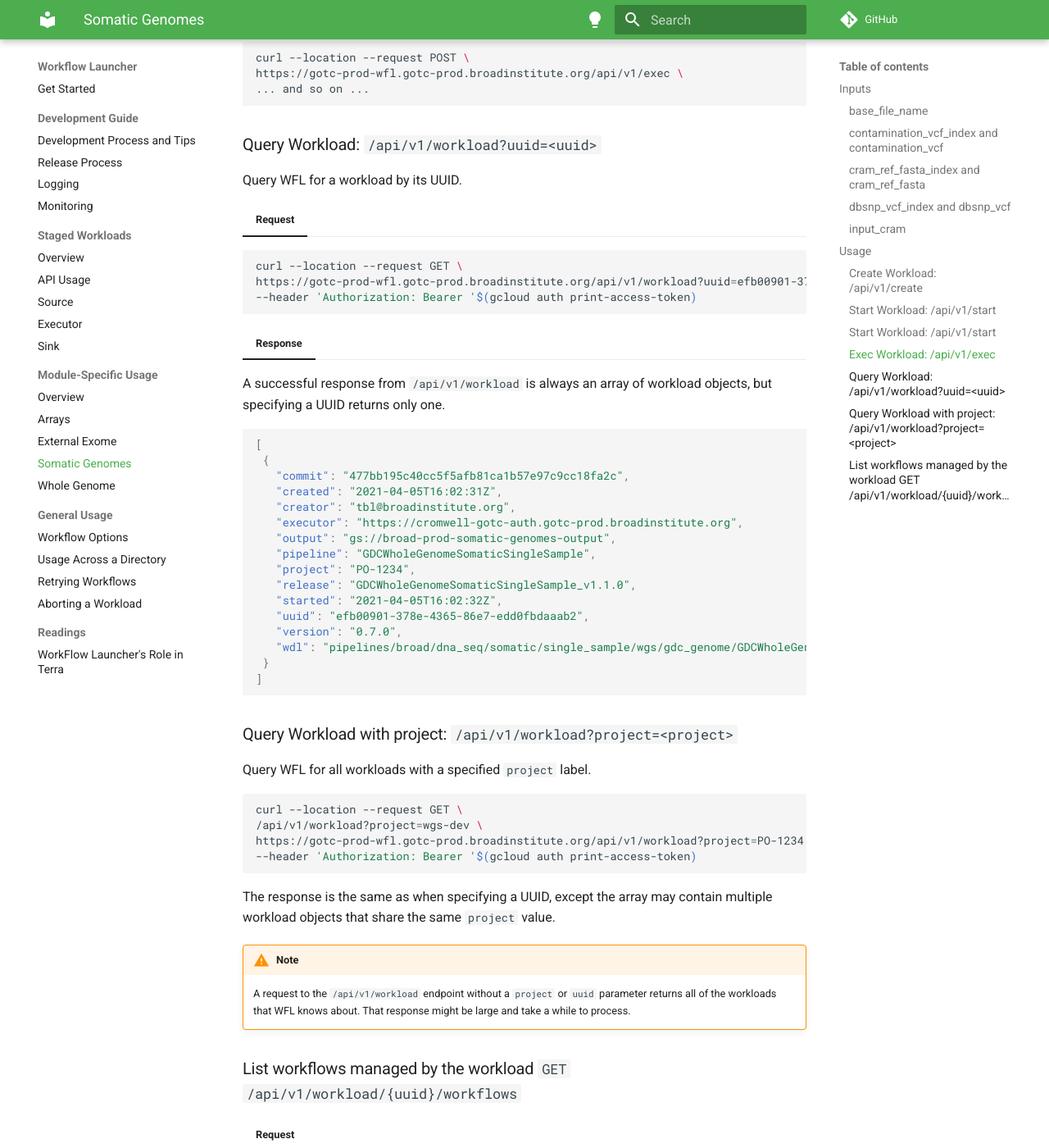
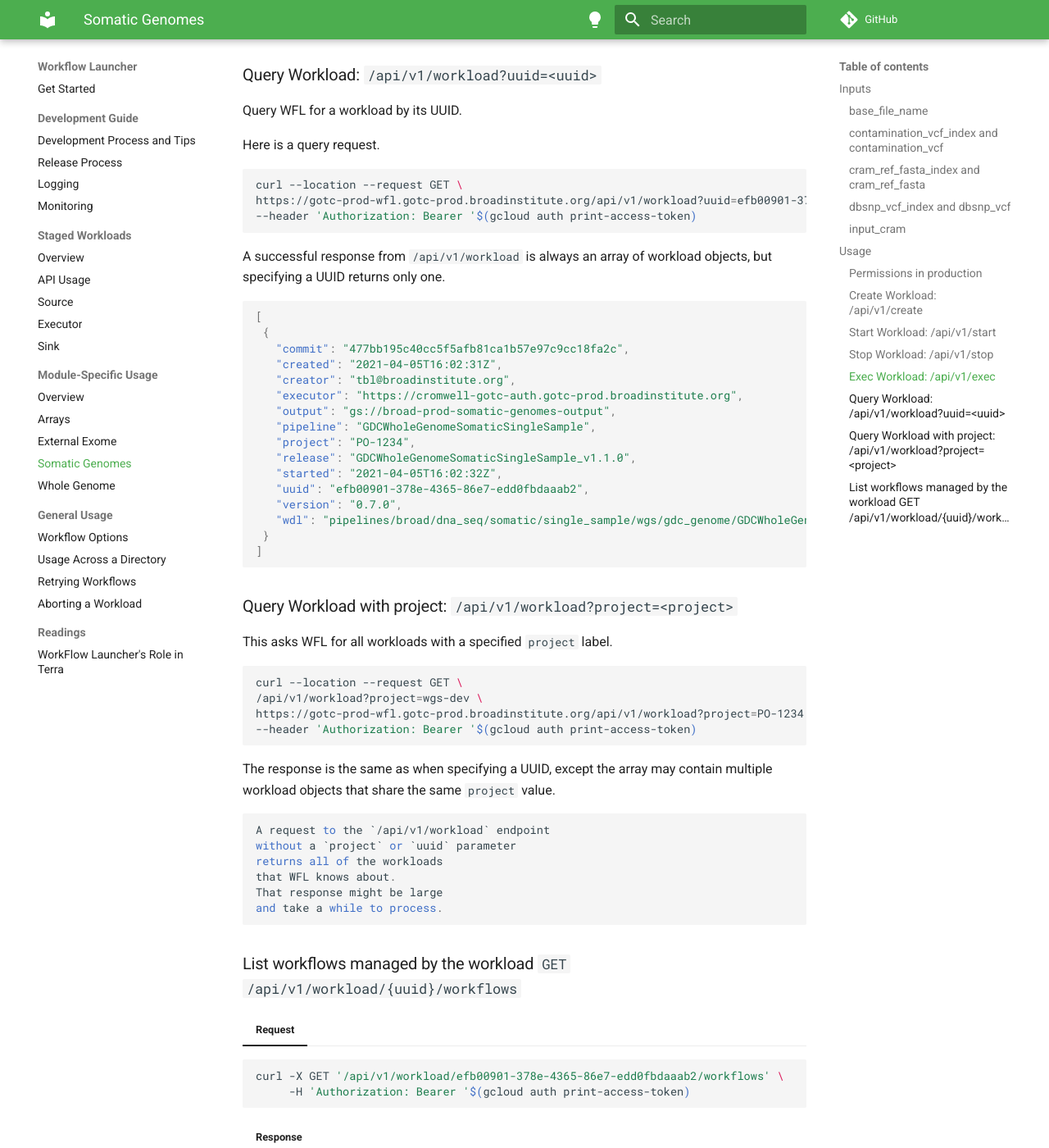
Before and after one commit to broadinstitute/wfl, an MkDocs documentation site: the page built from docs/md/modules-sg.md, in a window 1280 px wide and 1400 px high, scrolled down 4686 px. Shown: the whole window at 82% size. Built offline with MkDocs 1.6.1 and Material for MkDocs 9.7.7, drawn with Linux system fonts in a browser that asks for light colours; comment, search, counter and statistics services are not loaded; some of the changed text lies outside the part shown.

Commit message:
Fix some issues.

````diff
--- a/docs/md/modules-sg.md
+++ b/docs/md/modules-sg.md
@@ -91,18 +91,19 @@
 | POST | `/api/v1/stop`                      | Stop a running workload                                        |
 | POST | `/api/v1/exec`                      | Create and start (execute) a workload                          |
 
-???+ warning "Permissions in production"
-    External Whole Genome Reprocessing in `gotc-prod`
-    uses a set of execution projects.
-    Please refer to
-    [this page](https://github.com/broadinstitute/gotc-deploy/blob/master/deploy/gotc-prod/helm/WFL_README.md)
-    when you have questions about permissions.
+### Permissions in production
+
+External Whole Genome Reprocessing in `gotc-prod`
+uses a set of execution projects.
+Please refer to
+[this page](https://github.com/broadinstitute/gotc-deploy/blob/master/deploy/gotc-prod/helm/WFL_README.md)
+when you have questions about permissions.
 
 ### Create Workload: `/api/v1/create`
 
 Create a WFL workload running in production.
 
-=== "Request"
+Here is a `/create` request using `curl`.
 
 ```json
 curl --location --request POST \
@@ -135,7 +136,7 @@
 }'
 ```
 
-=== "Response"
+And here is a successful response to a `/create` request.
 
 ```json
 {
@@ -162,9 +163,11 @@
 
 ### Start Workload: `/api/v1/start`
 
-Start all the workflows in the workload.
+Start the workload
+by submitting all of its workflows
+to Cromwell.
 
-=== "Request"
+Here is a `/start` request using `curl`.
 
 ```bash
 curl --location --request POST \
@@ -174,7 +177,7 @@
 --data-raw '{"uuid": "efb00901-378e-4365-86e7-edd0fbdaaab2"}'
 ```
 
-=== "Response"
+A successful `/start` response looks like this.
 
 ```json
 {
@@ -193,11 +196,9 @@
 }
 ```
 
-### Start Workload: `/api/v1/start`
+### Stop Workload: `/api/v1/stop`
 
-Included for compatibility with continuous workloads.
-
-=== "Request"
+Request a workload to stop with a request like this.
 
 ```bash
 curl -X POST 'https://gotc-prod-wfl.gotc-prod.broadinstitute.org/api/v1/stop' \
@@ -206,7 +207,7 @@
      -d '{ "uuid": "efb00901-378e-4365-86e7-edd0fbdaaab2" }'
 ```
 
-=== "Response"
+A successful `/stop` request looks something like this.
 
 ```json
 {
@@ -246,15 +250,13 @@
 
 Query WFL for a workload by its UUID.
 
-=== "Request"
+Here is a query request.
 
 ```bash
 curl --location --request GET \
 https://gotc-prod-wfl.gotc-prod.broadinstitute.org/api/v1/workload?uuid=efb00901-378e-4365-86e7-edd0fbdaaab2 \
 --header 'Authorization: Bearer '$(gcloud auth print-access-token)
 ```
-
-=== "Response"
 
 A successful response from `/api/v1/workload`
 is always an array of workload objects,
@@ -281,7 +283,7 @@
 
 ### Query Workload with project: `/api/v1/workload?project=<project>`
 
-Query WFL for all workloads
+This asks WFL for all workloads
 with a specified `project` label.
 
 ```bash
@@ -295,7 +297,7 @@
 except the array may contain multiple workload objects
 that share the same `project` value.
 
-!!! warning "Note"
+
     A request to the `/api/v1/workload` endpoint
     without a `project` or `uuid` parameter
     returns all of the workloads
````
Also changed, not shown: other parts of docs/md/modules-sg.md (+3 -0 lines).
